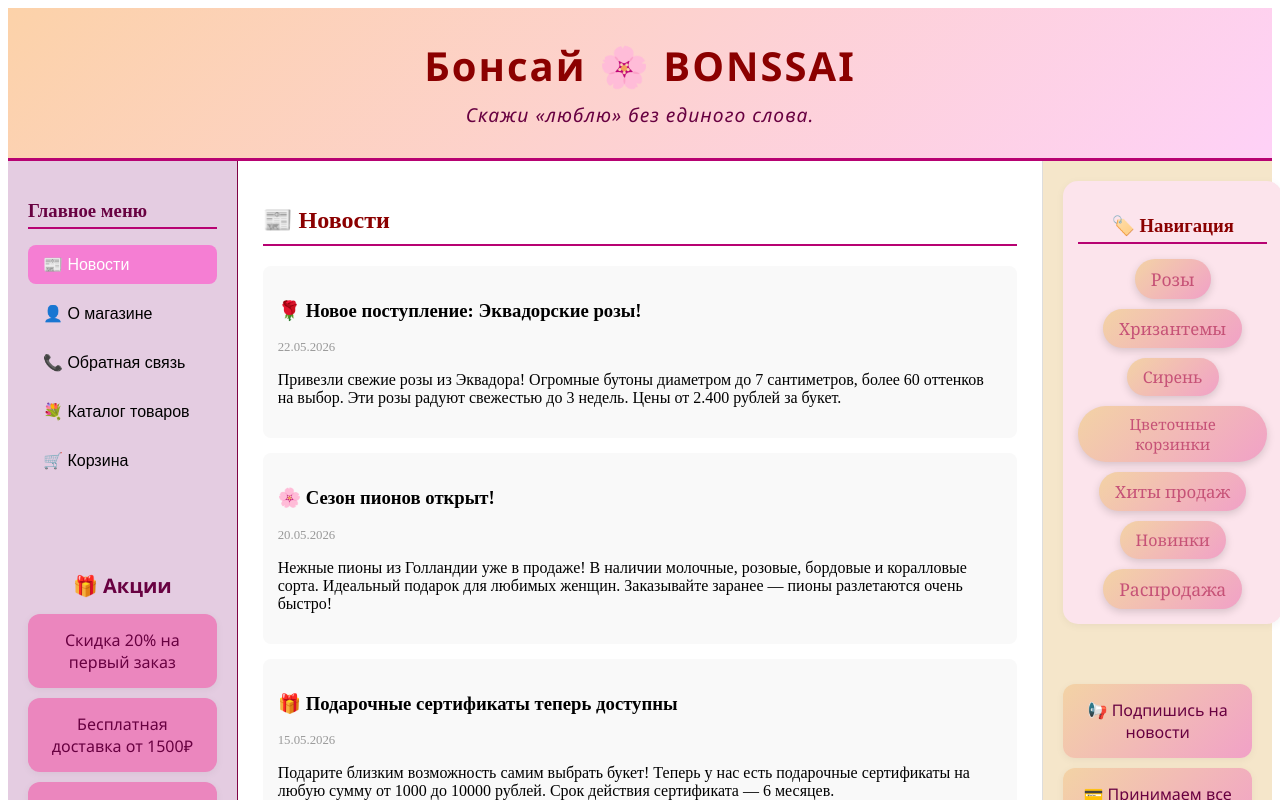
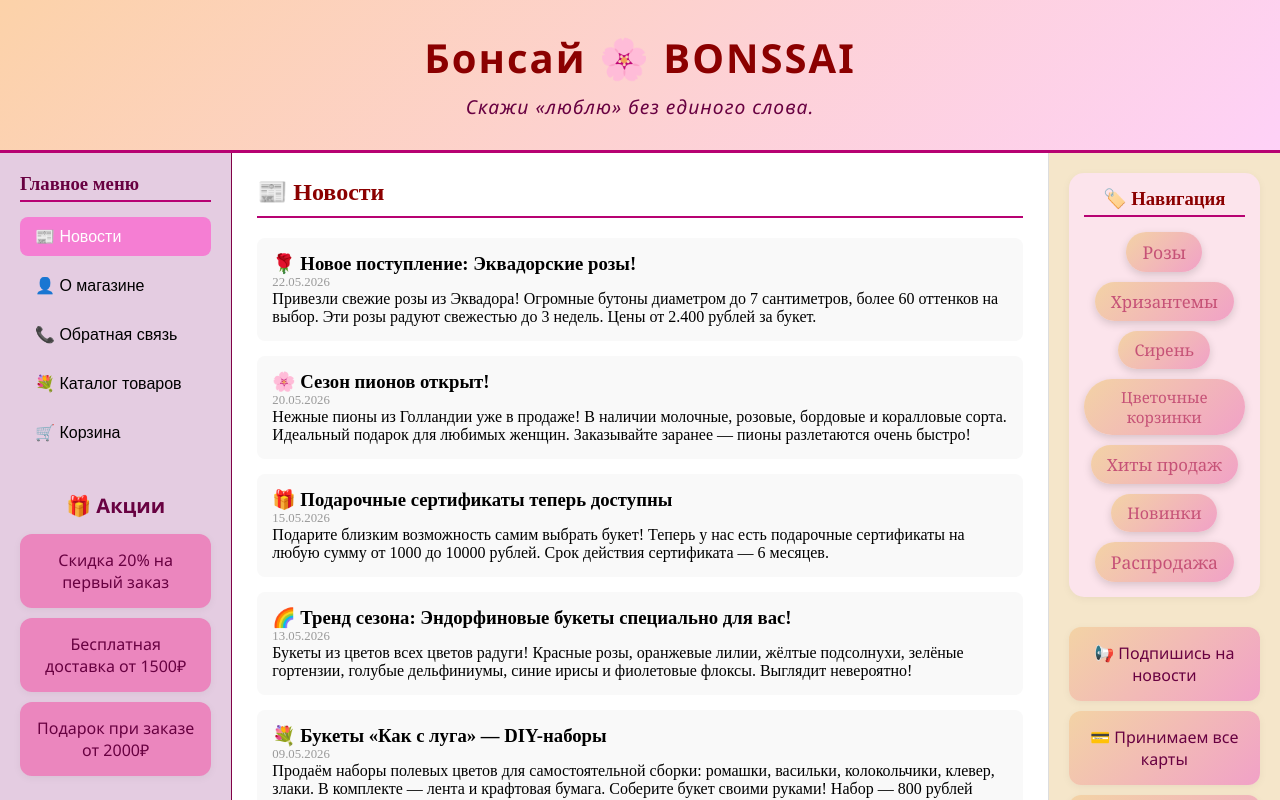
Before and after one commit to milk-catt/lab_17-20, a React (Create React App) app in the folder итоговый проект/: page / in a window 1280 px wide. Shown: the top 800 px of the page. Built offline with nearby package versions, Linux system fonts and the light colour scheme.

Commit message:
белых рамок теперь нет юхууу

```diff
--- a/итоговый проект/src/style.css
+++ b/итоговый проект/src/style.css
@@ -1,67 +1,84 @@
-/* ========== СТРУКТУРА 1:4:1 ========== */
+/* ========== УБИРАЕМ БЕЛУЮ РАМКУ ВОКРУГ САЙТА ========== */
 
+* {
+  margin: 0;
+  padding: 0;
+  box-sizing: border-box;
+}
+
+html, body, #root {
+  margin: 0 !important;
+  padding: 0 !important;
+  width: 100% !important;
+  min-height: 100vh !important;
+}
+
+body {
+  background-color: #f5f0e8;
+}
 
 .app {
-  display: flex;
-  flex-direction: column;
+  margin: 0;
+  padding: 0;
+  width: 100%;
   min-height: 100vh;
-}
-
-.main-container {
-  display: flex;
-  flex: 1;
-  gap: 0;
-  min-height: 500px;
-}
-
-.section {
-  flex: 1;
-  background-color: #e4cce1;
-  padding: 20px;
-  border-right: 1px solid #800345;
   display: flex;
   flex-direction: column;
 }
 
+.main-container {
+  margin: 0;
+  padding: 0;
+  width: 100%;
+  display: flex;
+  flex: 1;
+  gap: 0;
+}
+
+.section {
+  margin: 0;
+  padding: 20px;
+  background-color: #e4cce1;
+  border-right: 1px solid #800345;
+  flex: 1;
+}
+
 .article {
+  margin: 0;
+  padding: 25px;
+  background-color: #ffffff;
   flex: 4;
-  background-color: #ffffff;
-  padding: 25px;
-  min-height: 400px;
-  width: 100%;
-  overflow: hidden;
 }
 
 .aside {
+  margin: 0;
+  padding: 20px;
+  background-color: #f5e6ca;
+  border-left: 1px solid #ddd;
   flex: 1;
-  background-color: #f5e6ca;
-  padding: 20px;
-  border-left: 1px solid #ddd;
-  display: flex;
-  flex-direction: column;
 }
 
-/* HEADER */
 .header {
-  background: linear-gradient(135deg, #fcd2a9,#fed1f7);
+  margin: 0;
   padding: 30px 20px;
+  width: 100%;
+  background: linear-gradient(135deg, #fcd2a9, #fed1f7);
   text-align: center;
   border-bottom: 3px solid #b70272;
 }
 
-.logo-text {
-  font-size: 1.8rem;
-  font-weight: bold;
-  color: white;
+.footer {
+  margin: 0;
+  padding: 20px;
+  width: 100%;
+  background: linear-gradient(135deg, #fcd2a9, #fed1f7);
+  color: #230000;
+  text-align: center;
+  border-top: 3px solid #b70272;
 }
 
-.logo-sub {
-  font-size: 0.8rem;
-  color: #f39c12;
-  margin-top: 5px;
-}
+/* ========== ВСЕ ОСТАЛЬНЫЕ СТИЛИ (НЕ МЕНЯЕМ) ========== */
 
-/* МЕНЮ В SECTION */
 .nav-menu {
   margin-bottom: 30px;
   width: 100%;
@@ -107,7 +124,6 @@
   color: white;
 }
 
-/* БАННЕРЫ */
 .banners, .aside-banners {
   margin-top: 20px;
   margin-bottom: 10px;
@@ -138,7 +154,7 @@
   color: #680141;
   margin-bottom: 15px;
 }
-/* ОБЛАКО ТЕГОВ */
+
 .tag-cloud {
   margin-bottom: 30px;
   background-color: #fce4ec;
@@ -155,7 +171,7 @@
   border-bottom: 2px solid #b70272;
   padding-bottom: 5px;
   text-align: center;
-  display: block ;
+  display: block;
   width: 100%;
 }
 
@@ -189,35 +205,14 @@
   box-shadow: 0 6px 15px rgba(0,0,0,0.2);
 }
 
-.tag.size-1 {
-  font-size: 0.9rem;
-  background-color: #ed43b2;
-  padding: 8px 16px;
-}
-.tag.size-2 {
-  font-size: 0.95rem;
-  background-color: #ed43b2;
-  padding: 8px 16px;
-}
-.tag.size-3 {
-  font-size: 1rem;
-  background-color: #ed43b2;
-  padding: 8px 16px;
-}
-.tag.size-4 {
-  font-size: 1.05rem;
-  background-color: #ed43b2;
-  padding: 8px 16px;
-}
-.tag.size-5 {
-  font-size: 1.1rem;
-  background-color: #ed43b2;
-  padding: 8px 16px;
-}
+.tag.size-1 { font-size: 0.9rem; padding: 8px 16px; }
+.tag.size-2 { font-size: 0.95rem; padding: 8px 16px; }
+.tag.size-3 { font-size: 1rem; padding: 8px 16px; }
+.tag.size-4 { font-size: 1.05rem; padding: 8px 16px; }
+.tag.size-5 { font-size: 1.1rem; padding: 8px 16px; }
 
-/* СТИЛИ ДЛЯ СТРАНИЦ */
 .page-title {
-  color: #8B0000 ;
+  color: #8B0000;
   border-bottom: 2px solid #b70272;
   padding-bottom: 10px;
   margin-bottom: 20px;
@@ -260,16 +255,6 @@
   cursor: pointer;
 }
 
-/* ФУТЕР */
-.footer {
-  background: linear-gradient(135deg, #fcd2a9,#fed1f7);
-  color: #230000;
-  text-align: center;
-  padding: 20px;
-  border-top: 3px solid #b70272 ;
-}
-
-/* АДАПТИВ ДЛЯ ТЕЛЕФОНА */
 @media (max-width: 800px) {
   .main-container {
     flex-direction: column;
@@ -293,7 +278,6 @@
     margin: 10px 0;
     justify-content: center;
   }
-
   .product-tag {
     display: inline-block;
     background-color: #f3d3a5;
```
Lines whose indentation alone changed are shown as unchanged.
